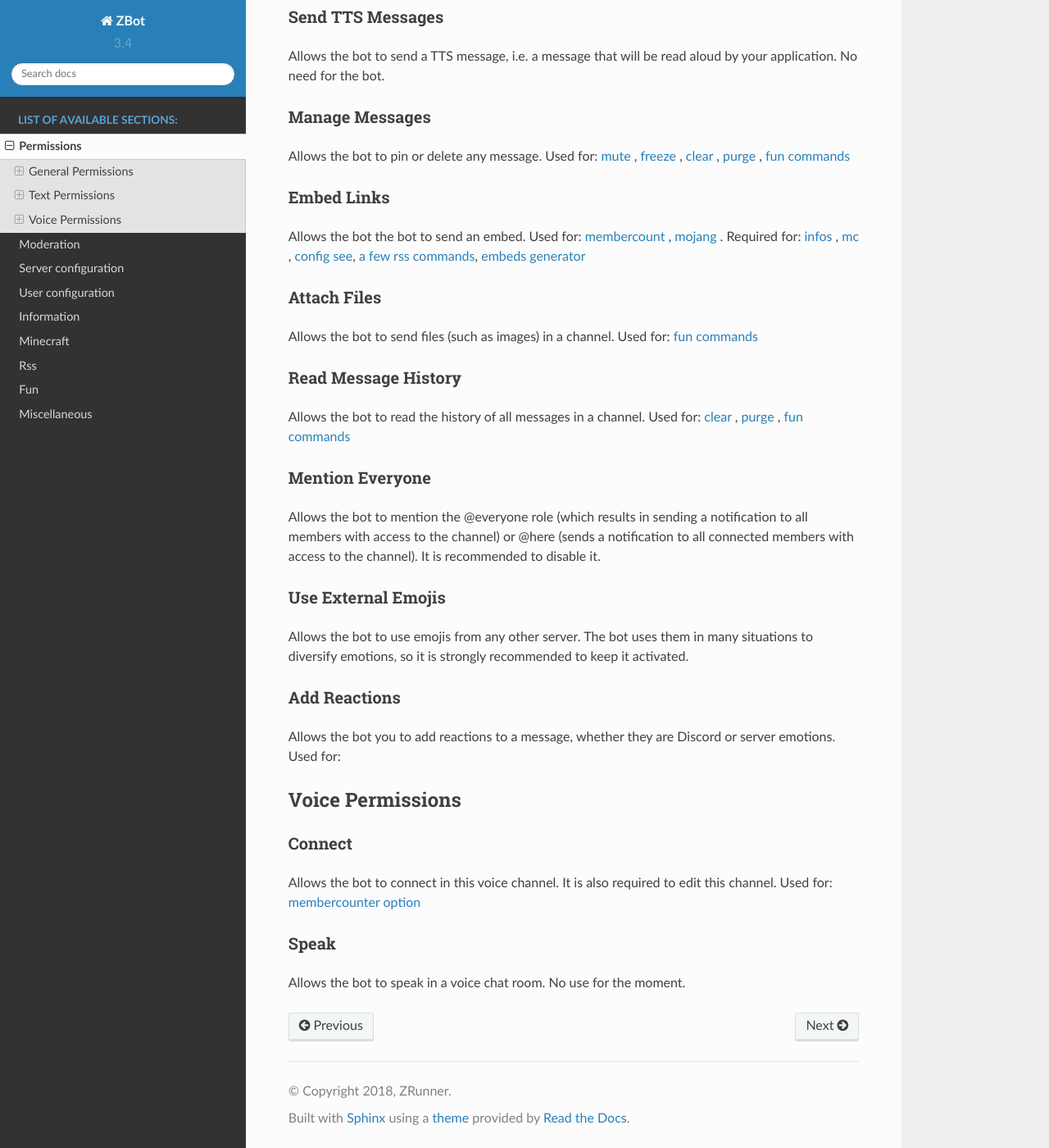
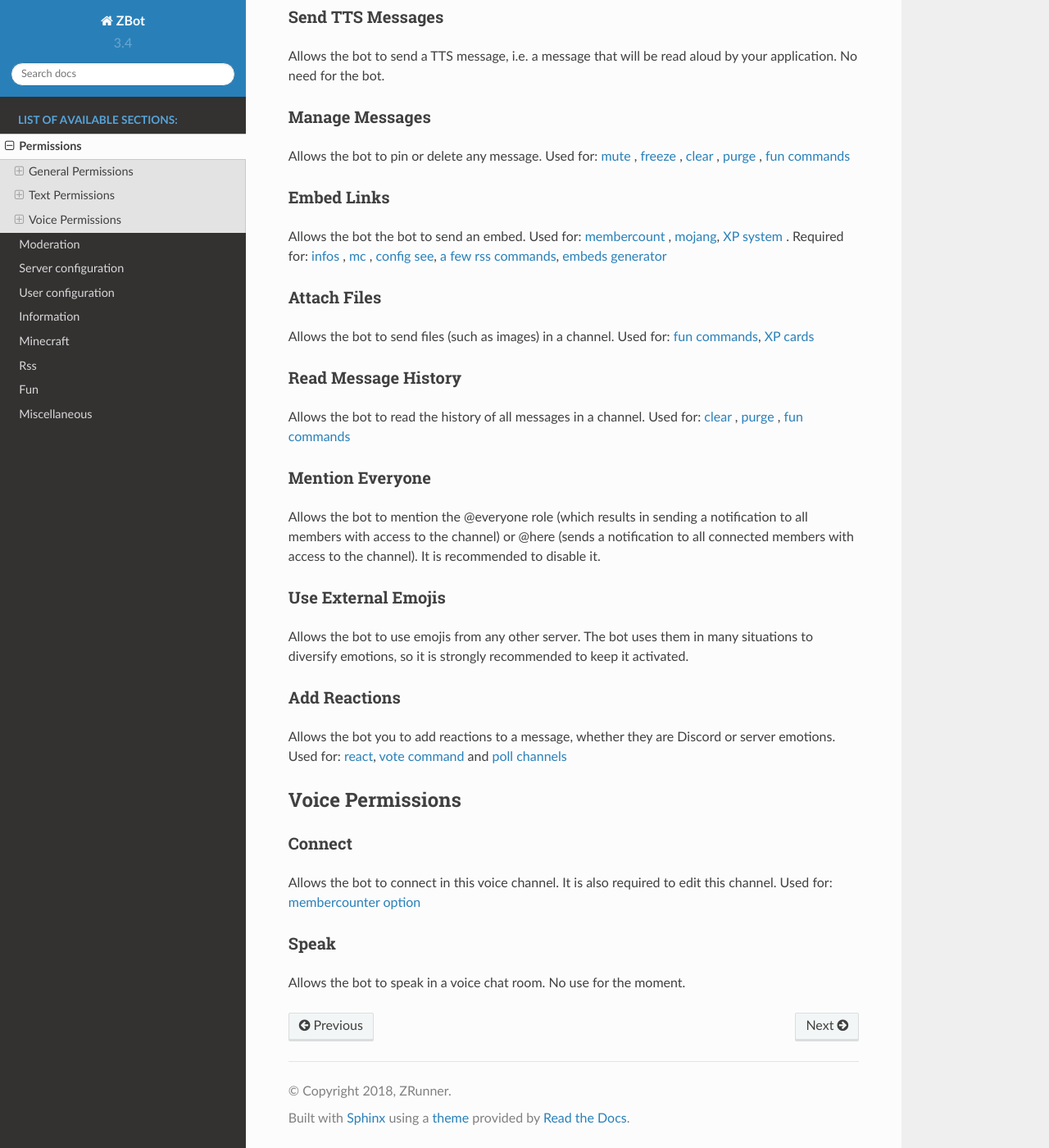
Before and after one commit to Axobot-org/Axobot, a Sphinx documentation site: the page built from docs/perms.rst, in a window 1280 px wide and 1400 px high, scrolled down 2218 px. Shown: the whole window at 82% size. Built offline with Sphinx 7.4.7 and the Read the Docs theme 2.0.0, drawn with Linux system fonts in a browser that asks for light colours.

Commit message:
add new commands

```diff
--- a/docs/perms.rst
+++ b/docs/perms.rst
@@ -113,13 +113,13 @@ Allows the bot to pin or delete any message. Used for: `mute <moderator.html#mut
 Embed Links
 -----------
 
-Allows the bot the bot to send an embed. Used for: `membercount <infos.html#membercount>`_ , `mojang <minecraft.html#mojang>`_ . Required for: `infos <infos.html#info>`_ , `mc <minecraft.html#mc>`_ , `config see <config.html#watch>`_, `a few rss commands <rss.html>`_, `embeds generator <miscellaneous.html#embed>`_
+Allows the bot the bot to send an embed. Used for: `membercount <infos.html#membercount>`_ , `mojang <minecraft.html#mojang>`_, `XP system <user.html#xp-system>`_ . Required for: `infos <infos.html#info>`_ , `mc <minecraft.html#mc>`_ , `config see <config.html#watch>`_, `a few rss commands <rss.html>`_, `embeds generator <miscellaneous.html#embed>`_
 
 
 Attach Files
 ------------
 
-Allows the bot to send files (such as images) in a channel. Used for: `fun commands <fun.html>`_
+Allows the bot to send files (such as images) in a channel. Used for: `fun commands <fun.html>`_, `XP cards <user.html#check-the-xp-of-someone>`_
 
 
 Read Message History
@@ -143,7 +143,7 @@ Allows the bot to use emojis from any other server. The bot uses them in many si
 Add Reactions
 -------------
 
-Allows the bot you to add reactions to a message, whether they are Discord or server emotions. Used for:
+Allows the bot you to add reactions to a message, whether they are Discord or server emotions. Used for: `react <fun.html#react>`_, `vote command <miscellaneous.html#vote>`_ and `poll channels <config.html#list-of-every-option>`_
 
 -----------------
 Voice Permissions
```
